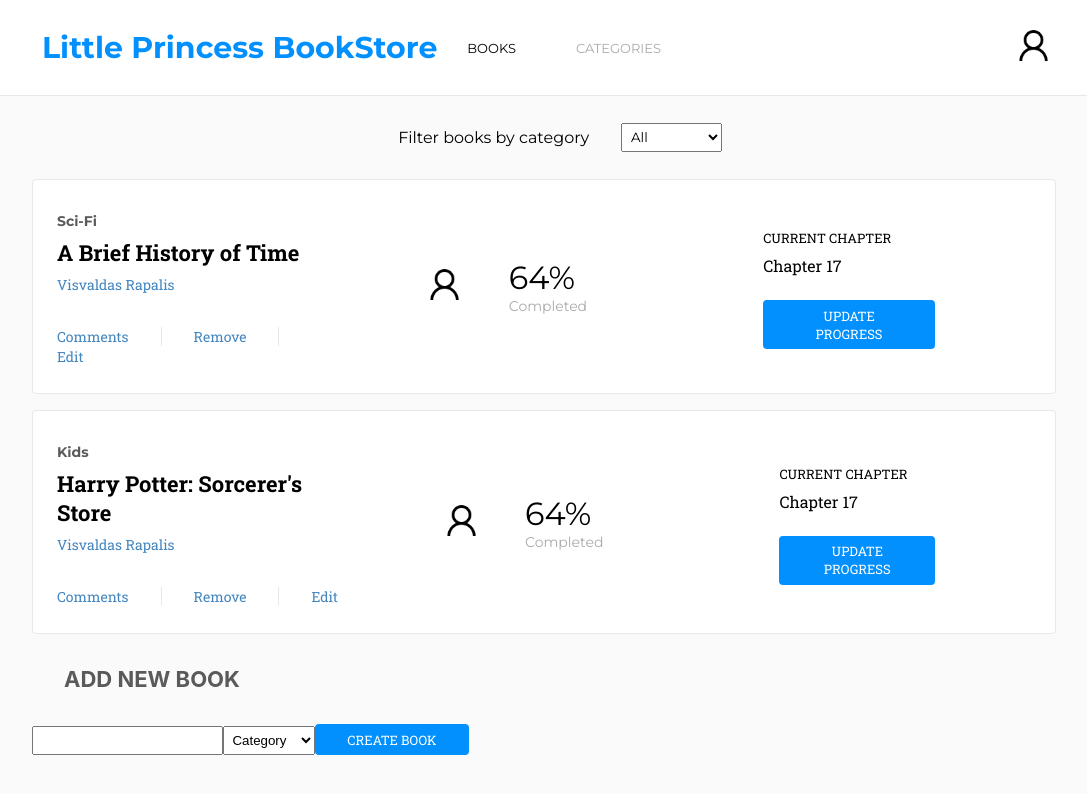
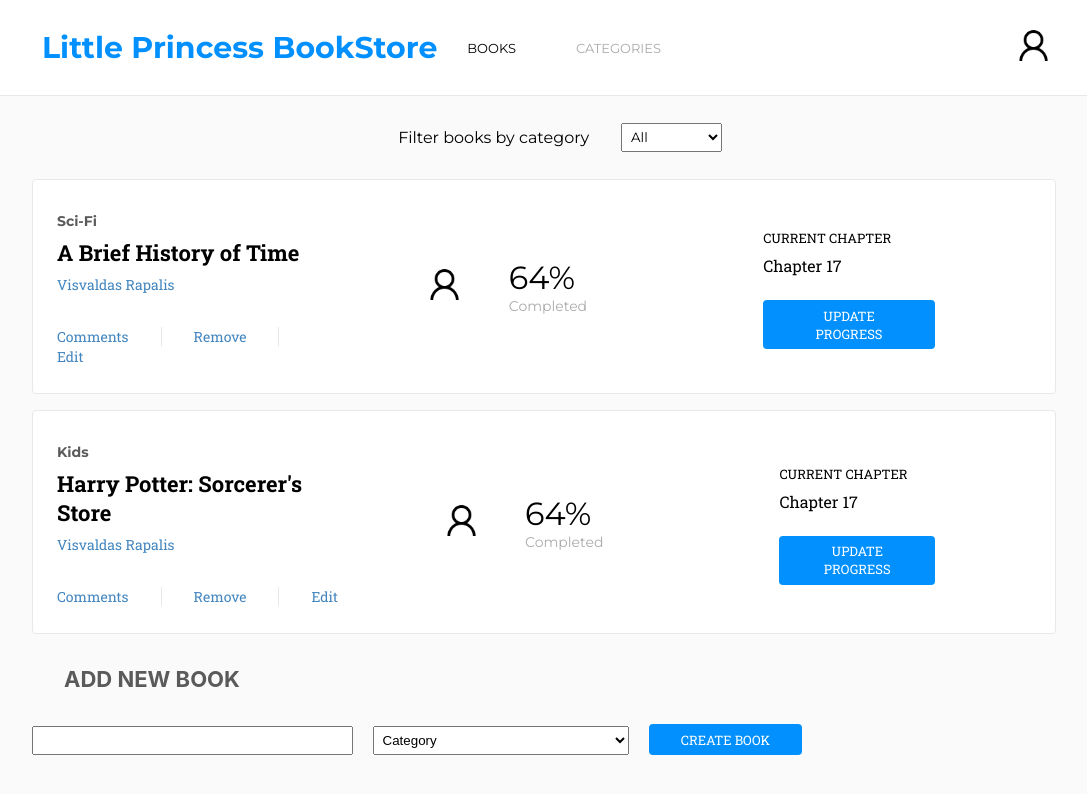
Before and after one commit to anewman15/bookstore-react, a React (Create React App) app: page / in a window 1280 px wide. Shown: the top 794 px of the page, without its empty margins (96-1183 px from the left). Built offline with nearby package versions, Linux system fonts and the light colour scheme.

Commit message:
Style filterBooks and AddNewBook components

```diff
--- a/src/App.css
+++ b/src/App.css
@@ -62,6 +62,12 @@ body {
 .flex-between {
   display: flex;
   justify-content: space-between;
+  align-items: center;
+}
+
+.flex-around {
+  display: flex;
+  justify-content: space-around;
   align-items: center;
 }
 
@@ -198,3 +204,16 @@ body {
 .category-filter {
   margin-top: 1rem;
 }
+
+.form-input {
+  width: 30%;
+}
+
+.form-select {
+  width: 25%;
+  margin: 0 20px;
+}
+
+.form-button {
+  width: 25%;
+}
```
